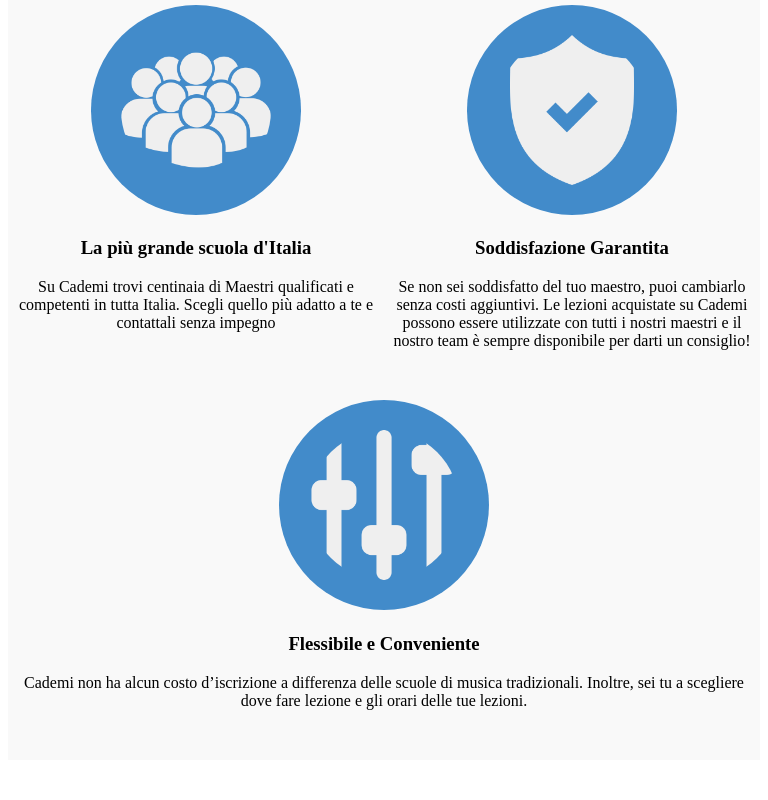
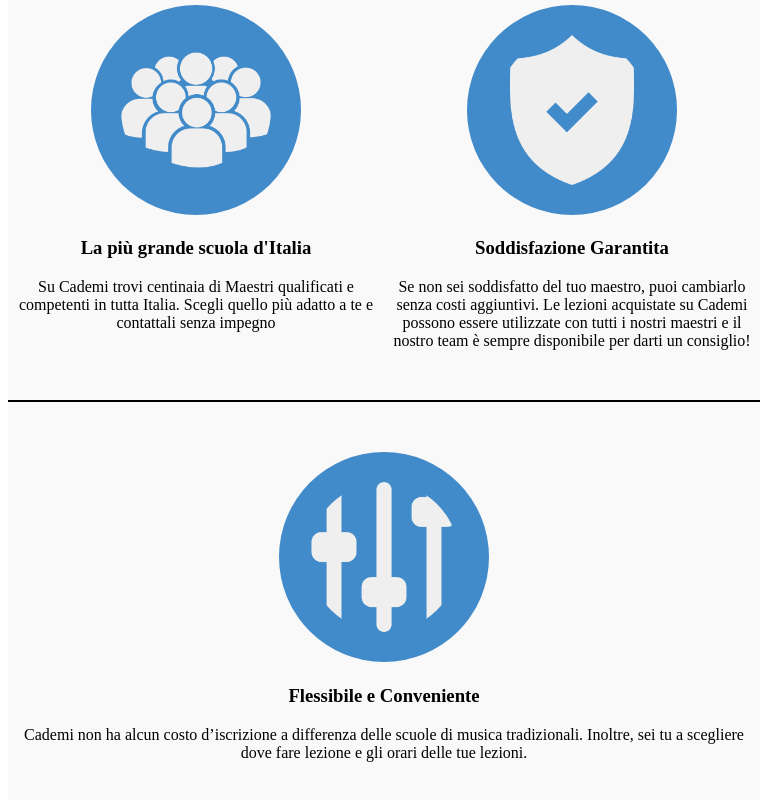
Before and after one commit to nicolamilani1988/html-css-resp-wannabe, a plain HTML site: page index.html in a window 768 px wide. Shown: the part 1413-2213 px from the top of the page. Before the commit the page ends 2181 px from the top, so only its background shows below. Drawn offline with Linux system fonts and the light colour scheme.

Commit message:
sistemata <hr> iPad con :before

```diff
--- a/css/responsiveness-style.css
+++ b/css/responsiveness-style.css
@@ -57,3 +57,10 @@
   #why hr{
     display: none;
   }
+
+  #why .third:before{
+    content: '';
+    display: block;
+    border-top: 2px solid black;
+    margin-bottom: 50px;
+  }
```
